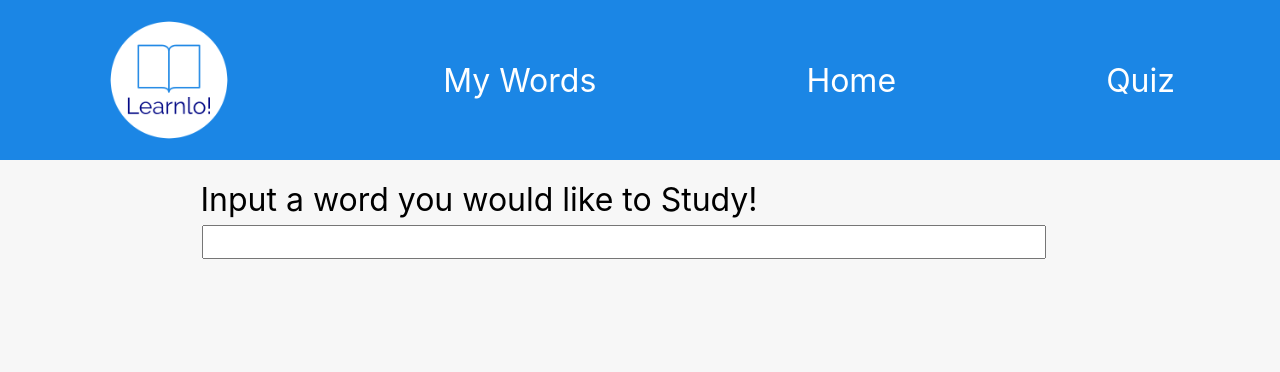
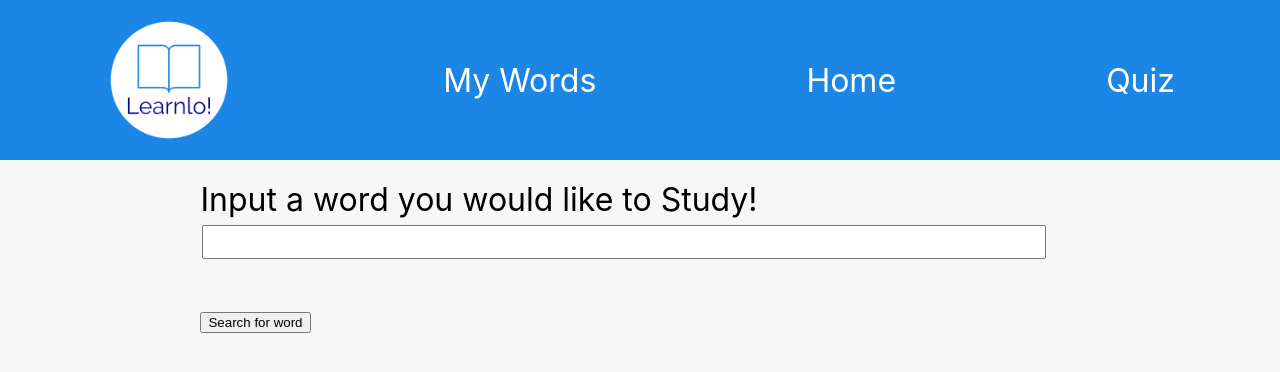
Before and after one commit to taylorjohnson141/learnlo, a React (Create React App) app: page / in a window 1280 px wide. Shown: the top 372 px of the page. Built offline with nearby package versions, Linux system fonts and the light colour scheme.

Commit message:
Add button to init search in searchbar

```diff
--- a/src/SearchBar/SearchBar.jsx
+++ b/src/SearchBar/SearchBar.jsx
@@ -41,7 +41,7 @@ class SearchBar extends Component{
     render(){
       console.log(this.state.error)
       return(
-        <form data-testid='form' className ='word-form' onSubmit = {this.handleSubmit}>
+        <form data-testid='form' className ='word-form'>
           <label>
             Input a word you would like to Study!
             <input data-testid='form-input'className ='word-input'type="text" value = {this.state.currentWord} onChange = {this.handleChange} />
@@ -49,6 +49,7 @@ class SearchBar extends Component{
           <h1 className = 'center'>
             {this.state.error}
           </h1>
+          <button onClick ={this.handleSubmit}> Search for word</button>
         </form>
       )
     }
```
